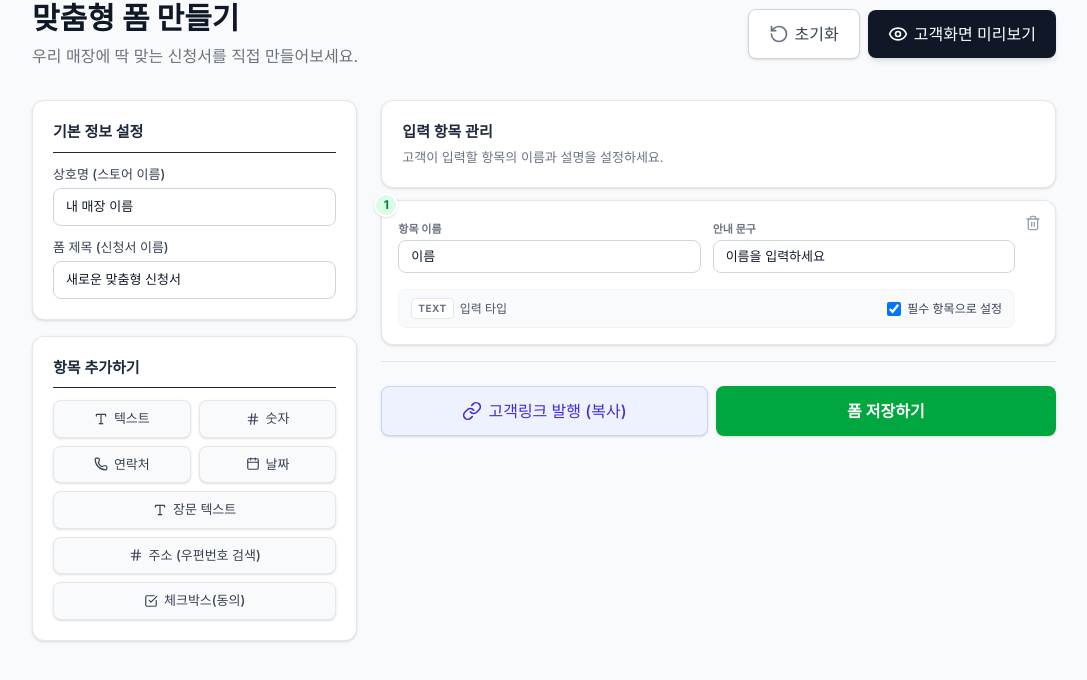
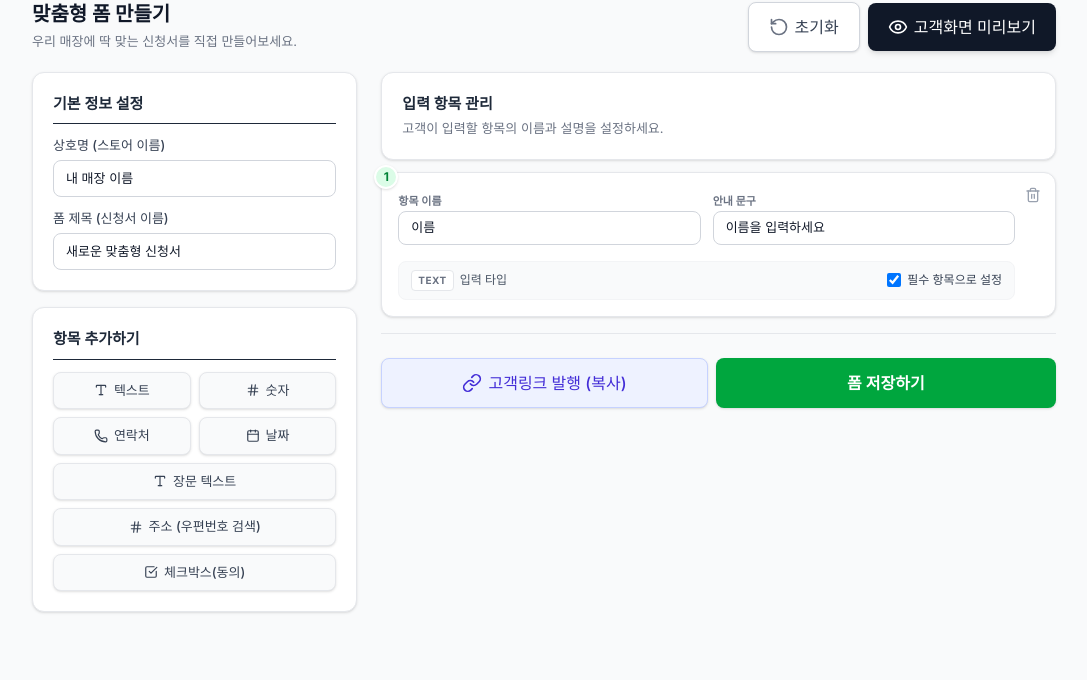
Before and after one commit to hannune-s/ssakdaform, a Next.js app: page /form-builder in a window 1280 px wide. Shown: the top 680 px of the page, without its empty margins (96-1183 px from the left). Built offline with nearby package versions, Linux system fonts and the light colour scheme.

Commit message:
style: 맞춤형 폼 만들기 페이지 제목 및 설명 텍스트 크기 축소 (다른 리스트 탭과 통일감 부여)

```diff
--- a/src/app/form-builder/page.tsx
+++ b/src/app/form-builder/page.tsx
@@ -109,10 +109,10 @@ export default function FormBuilder() {
   // --- 어드민용 '맞춤형 폼 만들기' 화면 ---
   return (
     <div className="max-w-5xl mx-auto pb-20">
-      <div className="flex flex-col md:flex-row md:items-center justify-between gap-4 mb-8">
+      <div className="flex flex-col md:flex-row md:items-end justify-between gap-3 mb-5">
         <div>
-          <h1 className="text-2xl md:text-3xl font-bold text-gray-900 mb-2">맞춤형 폼 만들기</h1>
-          <p className="text-gray-500">우리 매장에 딱 맞는 신청서를 직접 만들어보세요.</p>
+          <h1 className="text-[19px] md:text-xl font-bold text-gray-900 mb-1">맞춤형 폼 만들기</h1>
+          <p className="text-[13px] text-gray-500">우리 매장에 딱 맞는 신청서를 직접 만들어보세요.</p>
         </div>
         <div className="flex flex-row items-center gap-2 w-full md:w-auto">
           <button
```
